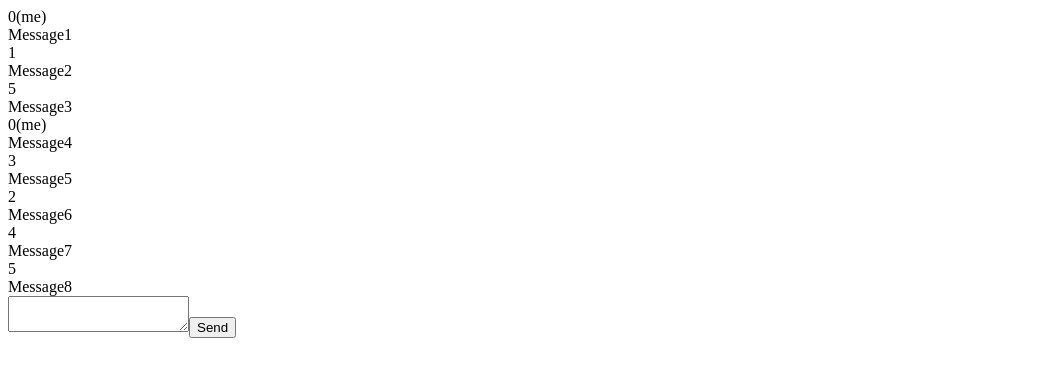
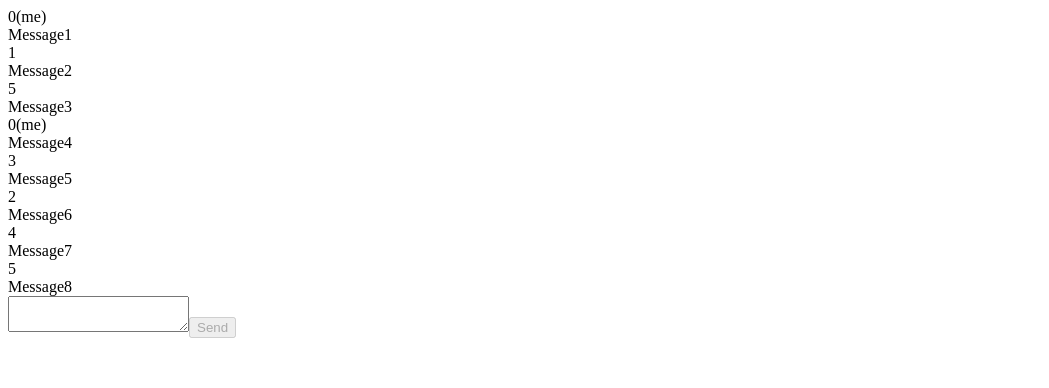
Before and after one commit to approvers/genkainet, a React app: page / in a window 1280 px wide. Shown: the top 388 px of the page, without its empty margins (0-1049 px from the left). Built offline with nearby package versions, Linux system fonts and the light colour scheme; the HTML template or start-up script is replaced by a standard one.

Commit message:
fix: fix disable

```diff
--- a/src/App.tsx
+++ b/src/App.tsx
@@ -1,7 +1,8 @@
 import React, { FC, useState } from "react";
 import { INode, IConnection } from "@approvers/libgenkainet";
 import Graph from "./components/Graph";
-import Console from "./components/Console";
+import InputField from "./components/InputField";
+import Messages from "./components/Messages";
 import { Message } from "./shared";
 
 // for test
@@ -22,7 +23,7 @@ const connections: IConnection[] = [
   { from: nodes[3], to: nodes[5], state: "established", establishedAt: new Date() },
   { from: nodes[4], to: nodes[5], state: "established", establishedAt: new Date() },
 ];
-const message: Message[] = [
+const messages: Message[] = [
   { from: "0", message: "Message1" },
   { from: "1", message: "Message2" },
   { from: "5", message: "Message3" },
@@ -35,17 +36,11 @@ const message: Message[] = [
 const myId = "0";
 
 const App: FC = () => {
-  const [to, setTo] = useState<string | null>(null);
+  const [destination, setDestination] = useState<string | null>(null);
   return (
     <div style={{ width: "100vw", height: "100vh" }}>
-      <Console
-        messages={message}
-        to={to}
-        myId={myId}
-        onSendClick={() => {
-          /* TODO */
-        }}
-      />
+      <Messages messages={messages} myId={myId} />
+      <InputField destination={destination} onSendClick={console.log} />
       <Graph nodes={nodes} connections={connections} onNodeClick={(nodeId) => setTo(nodeId)} />
     </div>
   );
--- a/src/components/Console.tsx
+++ /dev/null
@@ -1,22 +0,0 @@
-import React, { FC } from "react";
-import Messages from "./Messages";
-import InputField from "./InputField";
-import { Message } from "../shared";
-
-type Props = {
-  myId: string;
-  messages: Message[];
-  to: string | null;
-  onSendClick: (message: string) => void;
-};
-
-const Console: FC<Props> = ({ messages, to, onSendClick, myId }) => {
-  return (
-    <div>
-      <Messages messages={messages} myId={myId} />
-      <InputField destination={to} onSendClick={onSendClick} />
-    </div>
-  );
-};
-
-export default Console;
--- a/src/components/InputField.tsx
+++ b/src/components/InputField.tsx
@@ -11,7 +11,9 @@ const InputField: FC<Props> = ({ destination, onSendClick }) => {
   return (
     <div>
       <textarea value={message} onChange={({ target: { value } }) => setMessage(value)} />
-      <button onClick={() => onSendClick(message)}>{sendButtonText}</button>
+      <button onClick={() => onSendClick(message)} disabled={destination == null}>
+        {sendButtonText}
+      </button>
     </div>
   );
 };
```
